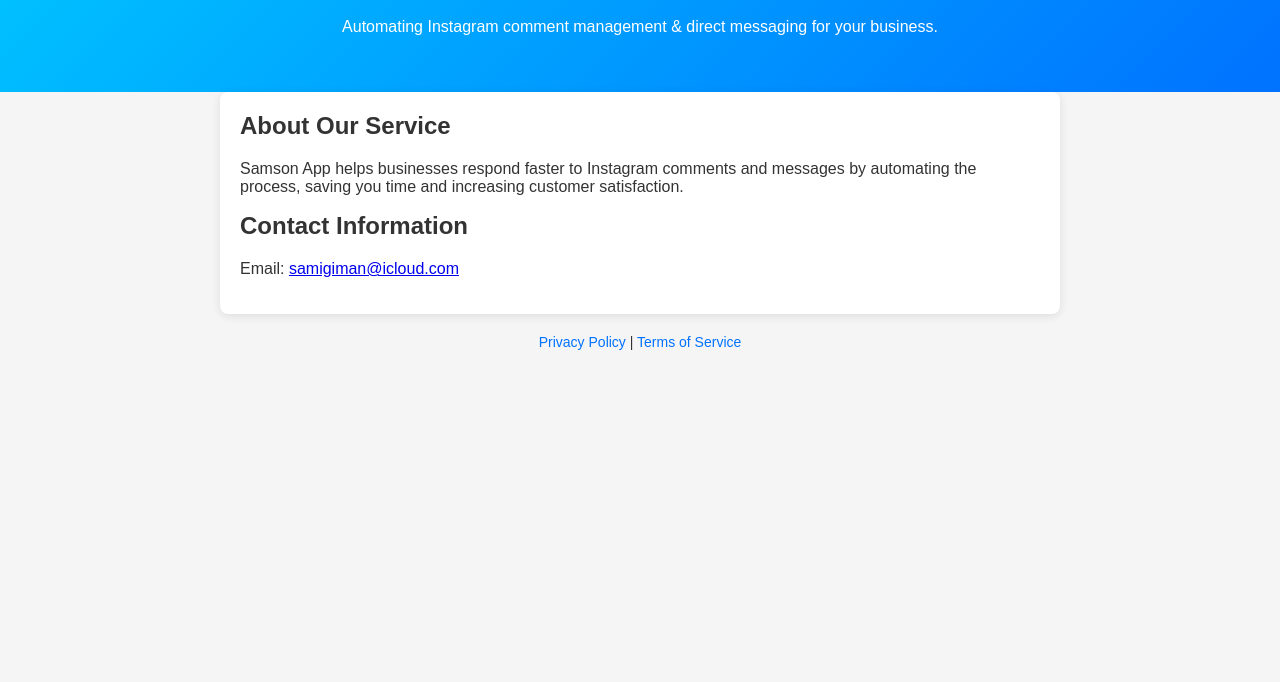
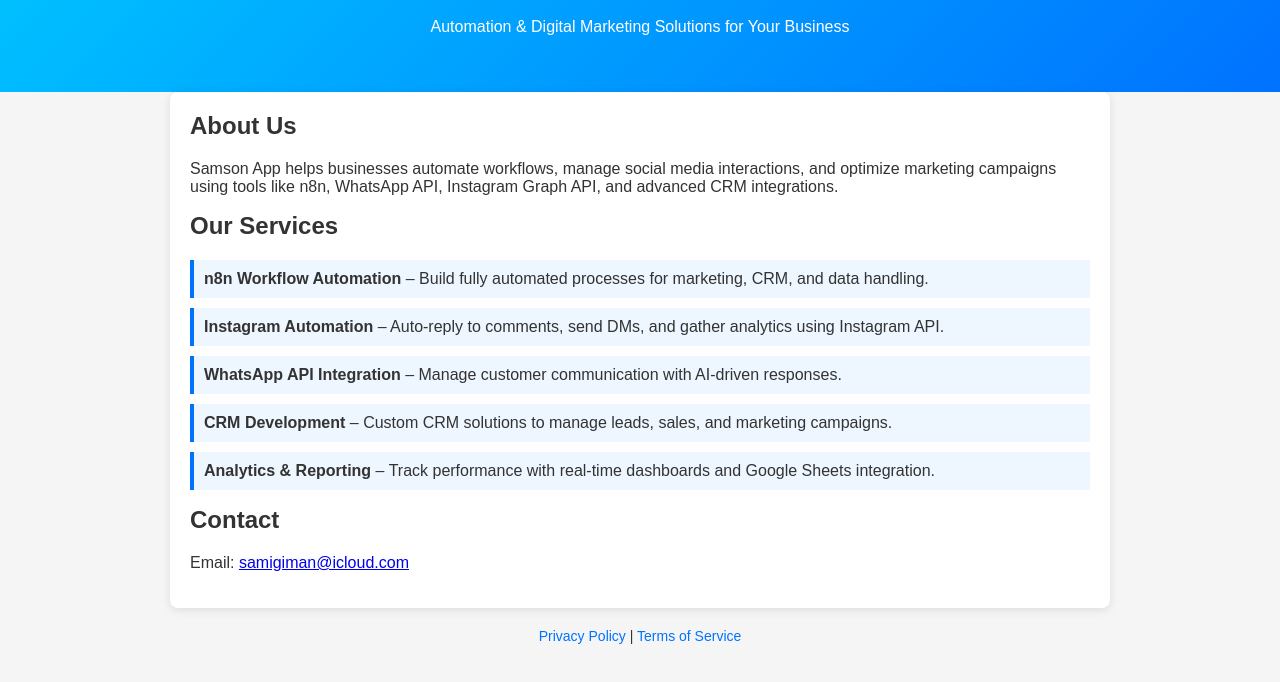
Before and after one commit to samigiman/samson-app, a plain HTML site: page index.html in a window 1280 px wide. Shown: the part 108-790 px from the top of the page. Drawn offline with Linux system fonts and the light colour scheme.

Commit message:
Update site with services

```diff
--- a/index.html
+++ b/index.html
@@ -3,7 +3,7 @@
 <head>
 <meta charset="UTF-8">
 <meta name="viewport" content="width=device-width, initial-scale=1.0">
-<title>Samson App - Instagram Automation</title>
+<title>Samson App - Automation & Marketing Solutions</title>
 <link rel="stylesheet" href="style.css">
 </head>
 <body>
@@ -11,18 +11,29 @@
     <div class="container">
         <img src="logo.png" alt="Samson App Logo" class="logo">
         <h1>Samson App</h1>
-        <p>Automating Instagram comment management & direct messaging for your business.</p>
+        <p>Automation & Digital Marketing Solutions for Your Business</p>
     </div>
 </header>
 
 <main class="container">
     <section>
-        <h2>About Our Service</h2>
-        <p>Samson App helps businesses respond faster to Instagram comments and messages by automating the process, saving you time and increasing customer satisfaction.</p>
+        <h2>About Us</h2>
+        <p>Samson App helps businesses automate workflows, manage social media interactions, and optimize marketing campaigns using tools like n8n, WhatsApp API, Instagram Graph API, and advanced CRM integrations.</p>
     </section>
 
     <section>
-        <h2>Contact Information</h2>
+        <h2>Our Services</h2>
+        <ul class="services">
+            <li><strong>n8n Workflow Automation</strong> – Build fully automated processes for marketing, CRM, and data handling.</li>
+            <li><strong>Instagram Automation</strong> – Auto-reply to comments, send DMs, and gather analytics using Instagram API.</li>
+            <li><strong>WhatsApp API Integration</strong> – Manage customer communication with AI-driven responses.</li>
+            <li><strong>CRM Development</strong> – Custom CRM solutions to manage leads, sales, and marketing campaigns.</li>
+            <li><strong>Analytics & Reporting</strong> – Track performance with real-time dashboards and Google Sheets integration.</li>
+        </ul>
+    </section>
+
+    <section>
+        <h2>Contact</h2>
         <p>Email: <a href="mailto:samigiman@icloud.com">samigiman@icloud.com</a></p>
     </section>
 </main>
--- a/style.css
+++ b/style.css
@@ -20,7 +20,7 @@ header {
 
 .container {
     width: 90%;
-    max-width: 800px;
+    max-width: 900px;
     margin: auto;
 }
 
@@ -36,6 +36,18 @@ main {
     border-radius: 8px;
 }
 
+.services {
+    list-style: none;
+    padding: 0;
+}
+
+.services li {
+    padding: 10px;
+    margin-bottom: 10px;
+    background: #eef6ff;
+    border-left: 4px solid #0072ff;
+}
+
 footer {
     text-align: center;
     padding: 20px 0;
```
